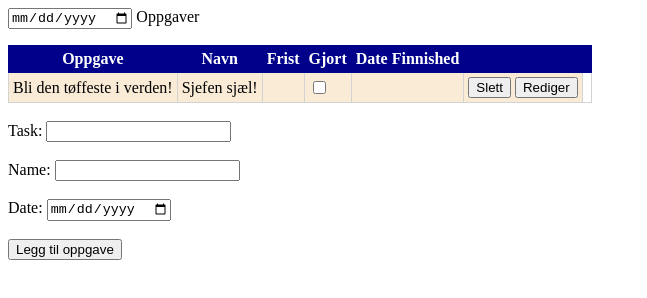
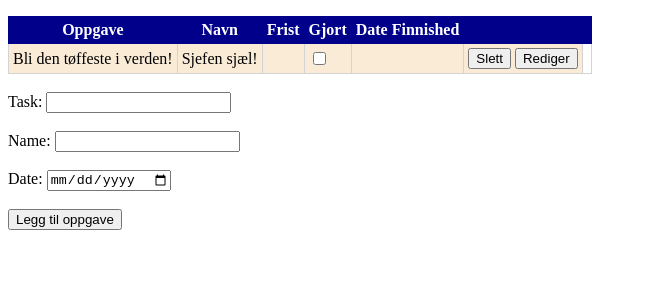
Before and after one commit to KANELOL/objecterMedEgneFeltMVC, a plain HTML site: page index.html in a window 1280 px wide. Shown: the whole page, without its empty margins (0-647 px from the left). Drawn offline with Linux system fonts and the light colour scheme.

Commit message:
Update index.html

```diff
--- a/index.html
+++ b/index.html
@@ -31,8 +31,6 @@
     </style>
 </head>
 <body onload="loadController(), show()">
-<input type="date"/>
-Oppgaver
 <ol>
 </ol>
 <table id="tasksTable"></table>
```
